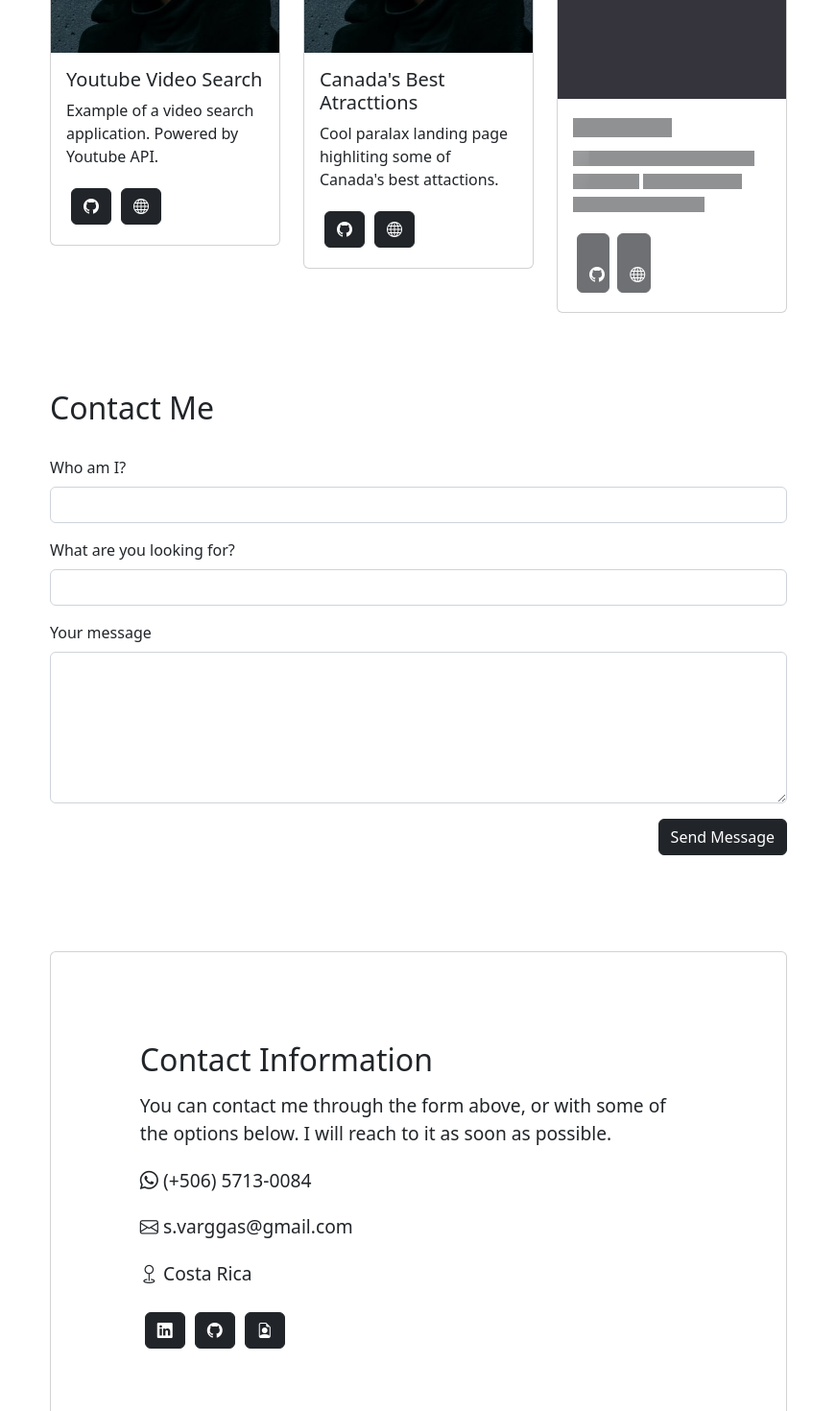
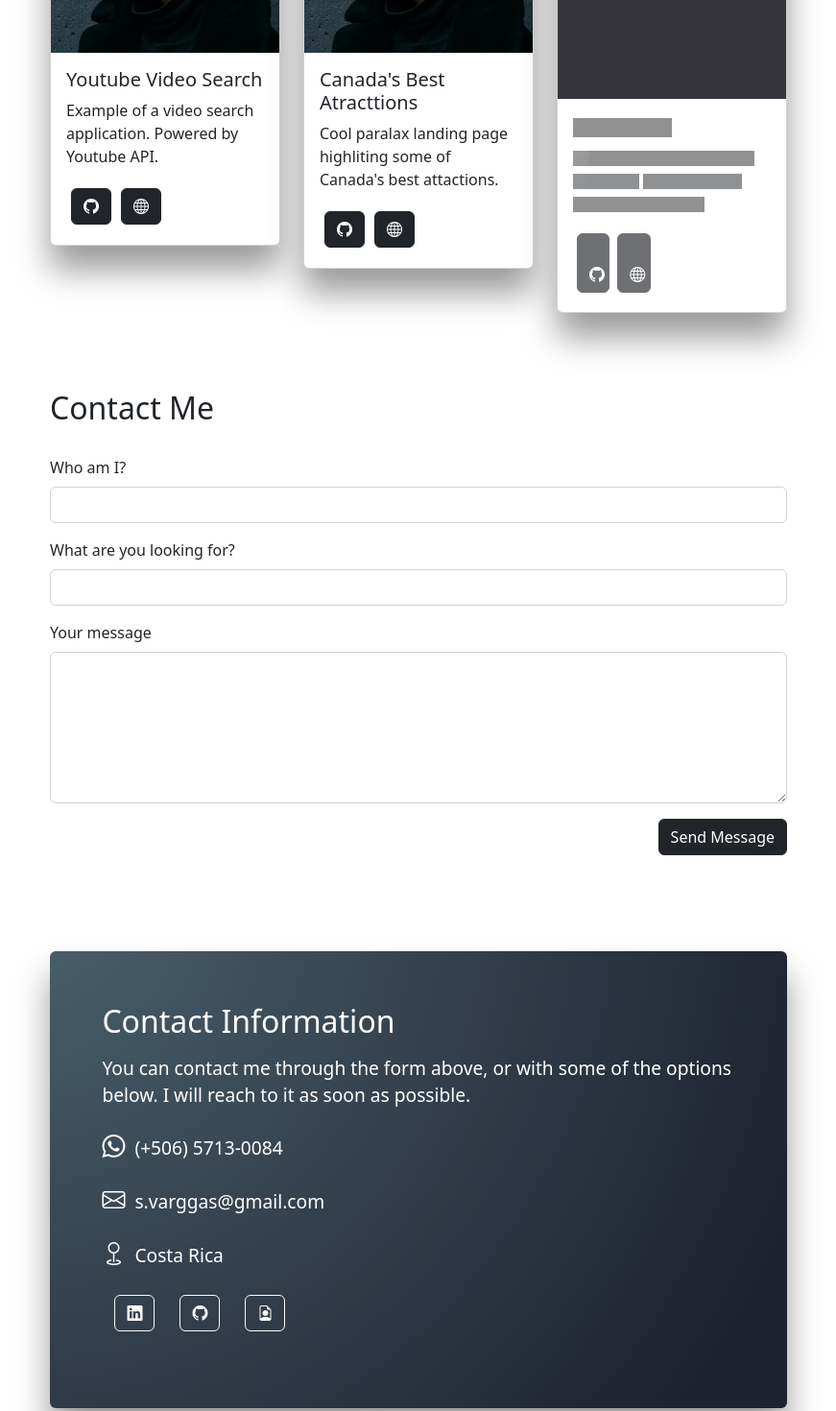
Before and after one commit to svarggas/portfolio, a React (Vite) app: page / in a window 1280 px wide. Shown: the part 1330-2800 px from the top of the page at 96% size, without its empty margins (204-1075 px from the left). Built offline with nearby package versions, Linux system fonts and the light colour scheme.

Commit message:
Cards - styling

```diff
--- a/src/components/ContactCard.tsx
+++ b/src/components/ContactCard.tsx
@@ -7,7 +7,11 @@ import Icon from './Icon';
 const ContactCardContainer = styled(Card)`
     margin-top: 100px;
     margin-bottom: 50px;
-    padding: 10%;
+    padding: 5%;
+    border: none;
+    color: white;
+    background-image: radial-gradient( circle farthest-corner at -4% -12.9%,  rgba(74,98,110,1) 0.3%, rgba(30,33,48,1) 90.2% );
+    box-shadow: 0 25px 35px 0 rgba(0,0,0,0.4);
 `;
 
 const Title = styled(Card.Title)`
@@ -19,23 +23,51 @@ const CustomText = styled.p`
     font-size: 1.2rem;
 `;
 
+const CustomIcon = styled.i`
+    font-size: 1.5rem;
+    margin-right: 5px;
+`;
+
+interface ContactInfoProps {
+    icon: string;
+    title: string;
+}
+
+const ContactInformation: FC<ContactInfoProps> = ({ icon, title }) => (
+    <Col xs={12}>
+        <CustomText>
+            <CustomIcon className={`bi ${icon}`} />{ " " }
+            { title }
+        </CustomText>
+    </Col>
+);
+
 const ContactCard: FC = () => {
 
-    const icons = [
+    const contactInformation = [
+        { icon: "bi-whatsapp", title: "(+506) 5713-0084" },
+        { icon: "bi-envelope", title: "s.varggas@gmail.com" },
+        { icon: "bi-geo", title: "Costa Rica" },
+    ];
+
+    const horizontalIcons = [
         {
             name: "LinkedIn",
             icon: "bi-linkedin",
-            href: "https://www.linkedin.com/in/svarggas/"
+            href: "https://www.linkedin.com/in/svarggas/",
+            variant: "outline-light",
         },
         {
             name: "GitHub",
             icon: "bi-github",
-            href: "https://github.com/svarggas"
+            href: "https://github.com/svarggas",
+            variant: "outline-light",
         },
         {
             name: "CV",
             icon: "bi-file-earmark-person",
             href: "#",
+            variant: "outline-light",
         },
     ];
 
@@ -53,29 +85,18 @@ const ContactCard: FC = () => {
                             </CustomText>
                         </Card.Text>
                     </Col>
-                    <Col xs={12}>
-                        <CustomText>
-                            <i className='bi bi-whatsapp' />{ " " }
-                            (+506) 5713-0084
-                        </CustomText>
-                    </Col>
-                    <Col xs={12}>
-                        <CustomText>
-                            <i className='bi bi-envelope' />{ " " }
-                            s.varggas@gmail.com
-                        </CustomText>
-                    </Col>
-                    <Col xs={12}>
-                        <CustomText>
-                            <i className='bi bi-geo' />{ " " }
-                            Costa Rica
-                        </CustomText>
-                    </Col>
+                    {
+                        contactInformation.map((info, index) => (
+                            <ContactInformation key={index} {...info} />
+                        ))
+                    }
                     <Col xs={12}>
                         <CustomText>
                             {
-                                icons.map((icon, index) => (
-                                    <Icon key={index} {...icon} />
+                                horizontalIcons.map((icon, index) => (
+                                    <span key={index} className='mx-2'>
+                                        <Icon  {...icon} />
+                                    </span>
                                 ))
                             }
                         </CustomText>
--- a/src/components/EmptyCard.tsx
+++ b/src/components/EmptyCard.tsx
@@ -1,6 +1,10 @@
 import { FC } from 'react';
 import { Card, Placeholder } from 'react-bootstrap';
 import { styled } from 'styled-components';
+
+const EmptyCardContainer = styled(Card)`
+    box-shadow: 0 25px 35px 0 rgba(0,0,0,0.4)
+`;
 
 const EmptyImg = styled(Card)`
     background-color: #35343c;
@@ -12,7 +16,7 @@ const EmptyImg = styled(Card)`
 
 const EmptyCard:FC = () => {
     return (
-        <Card style={{ width: '18rem' }}>
+        <EmptyCardContainer style={{ width: '18rem' }}>
             <EmptyImg />
             <Card.Body>
                 <Placeholder as={Card.Title} animation="wave">
@@ -40,7 +44,7 @@ const EmptyCard:FC = () => {
                     <i className={`bi bi-globe`} />
                 </Placeholder.Button>
             </Card.Body>
-        </Card>
+        </EmptyCardContainer>
     );
 };
 
--- a/src/components/ProjectCard.tsx
+++ b/src/components/ProjectCard.tsx
@@ -4,6 +4,10 @@ import { Card } from 'react-bootstrap';
 import EmptyCard from './EmptyCard';
 import Icon from './Icon';
 import { styled } from 'styled-components';
+
+const CardContainer = styled(Card)`
+    box-shadow: 0 25px 35px 0 rgba(0,0,0,0.4)
+`;
 
 const SizingContainer = styled.div`
     display: flex;
@@ -32,7 +36,7 @@ const ProjectCard:FC<ProjectCardProps> = ({ imageSrc, title, description, github
 
     return (
         <SizingContainer>
-            <Card style={{ width: '18rem' }}>
+            <CardContainer style={{ width: '18rem' }}>
                 <Card.Img variant="top" src={imageSrc} />
                 <Card.Body>
                     <Card.Title> { title } </Card.Title>
@@ -50,7 +54,7 @@ const ProjectCard:FC<ProjectCardProps> = ({ imageSrc, title, description, github
                         href={demo}
                     />
                 </Card.Body>
-            </Card>
+            </CardContainer>
         </SizingContainer>
     )
 };
```
